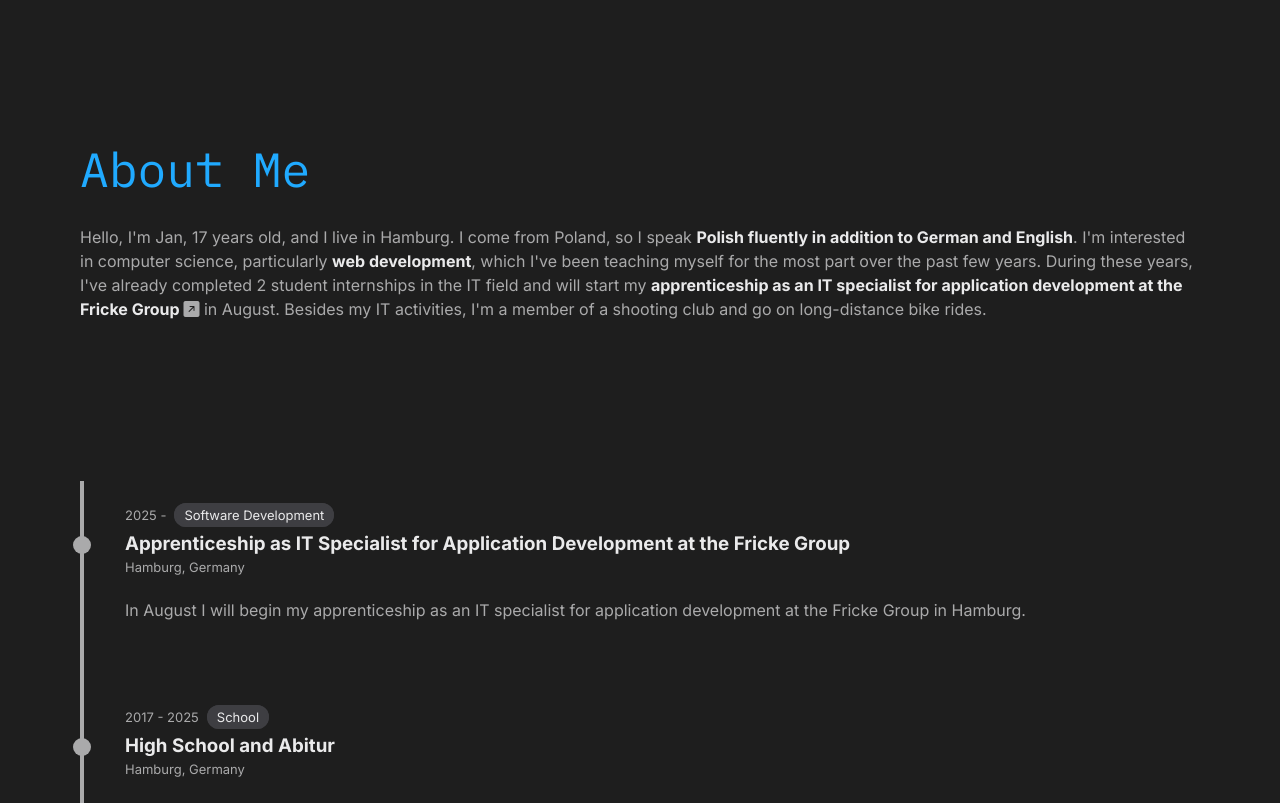
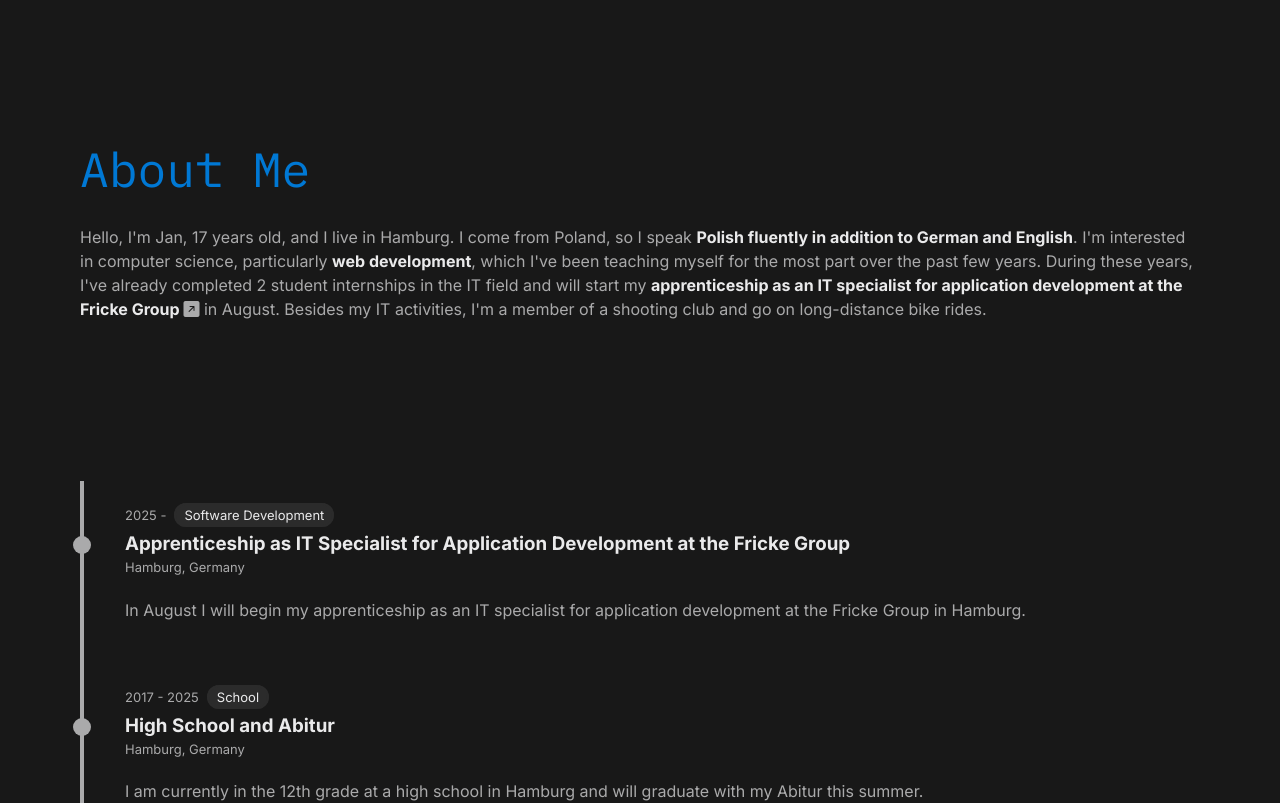
Before and after one commit to JBNCK/janbiernacik.com, a React (Vite) app: page / in a window 1280 px wide. Shown: the part 480-1283 px from the top of the page. Built offline with nearby package versions, Linux system fonts and the light colour scheme; no server answers.

Commit message:
Proper VSCode Color Palette

```diff
--- a/index.html
+++ b/index.html
@@ -4,7 +4,7 @@
     <meta charset="UTF-8" />
     <link rel="icon" href="/favicon.png" />
     <meta name="viewport" content="width=device-width, initial-scale=1.0" />
-    <meta name="theme-color" content="#1e1e1e">
+    <meta name="theme-color" content="#181818">
     <meta name="description" lang="de" content="Ich bin Jan, 17 Jahre alt und lebe in Hamburg. Ich interessiere mich für Informatik, insbesondere für die Webentwicklung.">
     <meta name="description" lang="en" content="My name is Jan, I'm 17 years old, and I live in Hamburg. I'm interested in computer science, particularly in web development.">
     <title>Jan Biernacik</title>
--- a/src/components/Timeline/Timeline.css
+++ b/src/components/Timeline/Timeline.css
@@ -7,7 +7,7 @@
     border-radius: var(--corner-radius);
     padding: var(--spacing-small);
     cursor: default;
-    margin: var(--spacing) 0 var(--spacing) var(--spacing-small);
+    margin: var(--spacing-small) 0 var(--spacing-small) var(--spacing-small);
     transition: all .25s;
     border: 1px solid transparent;
 }
--- a/src/styles/index.css
+++ b/src/styles/index.css
@@ -6,11 +6,12 @@
     -ms-text-size-adjust: none;
     -moz-text-size-adjust: none;
     -webkit-text-size-adjust: none;
-    --background: #1e1e1e;
-    --background-alt: #2d2d30;
-    --background-alt2: #3e3e42;
-    --background-transparent :#1e1e1e80;
-    --text-title: #20aaff;
+    --background: #181818;
+    --background-alt: #1f1f1f;
+    --border: #2b2b2b;
+    --background-alt2: var(--border);
+    --background-transparent :#18181880;
+    --text-title: #0078d4;
     /*--text-title: #EEEEEF;*/
     --text-paragraph: #aaaaab;
     --text-highlight: #EAEAEB;
```
